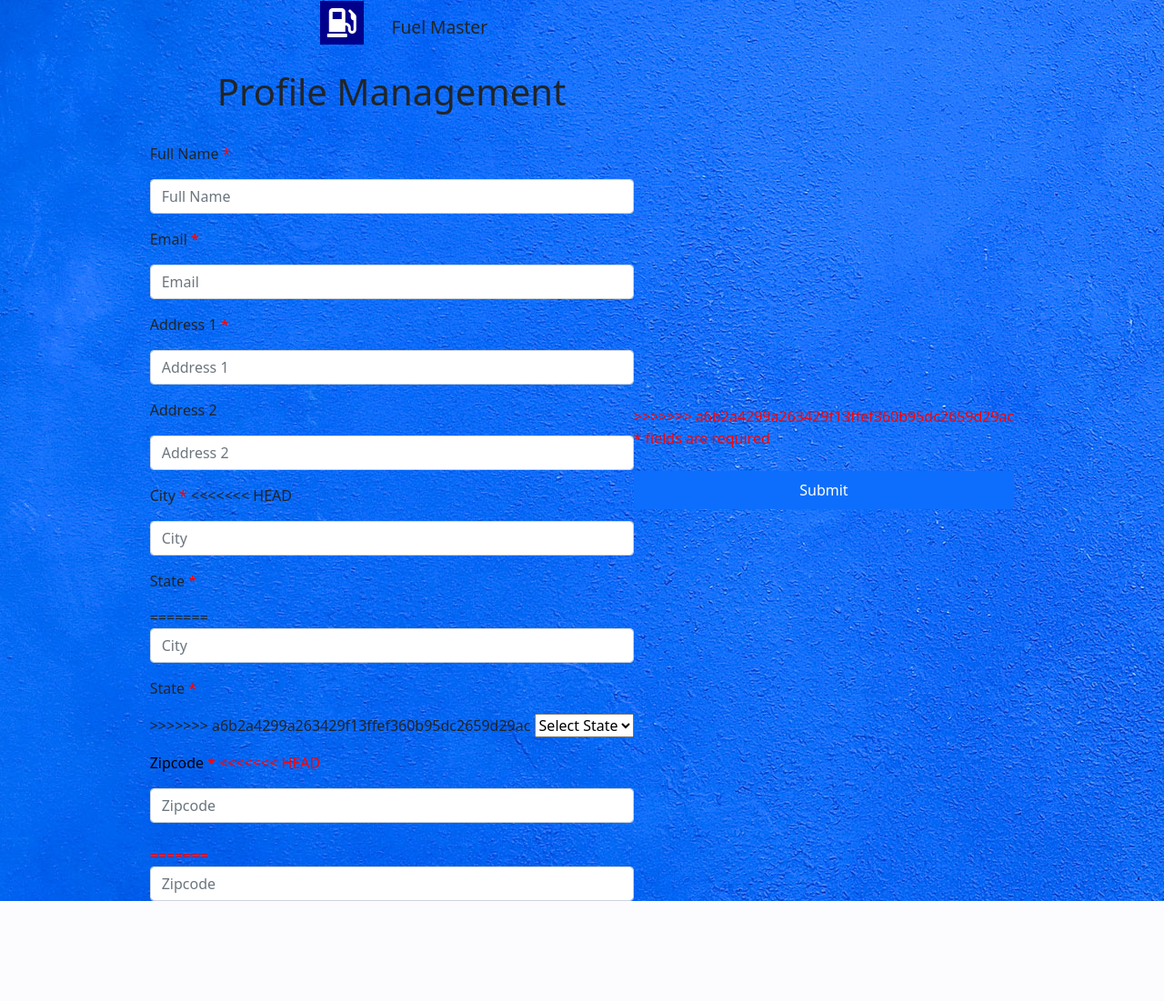
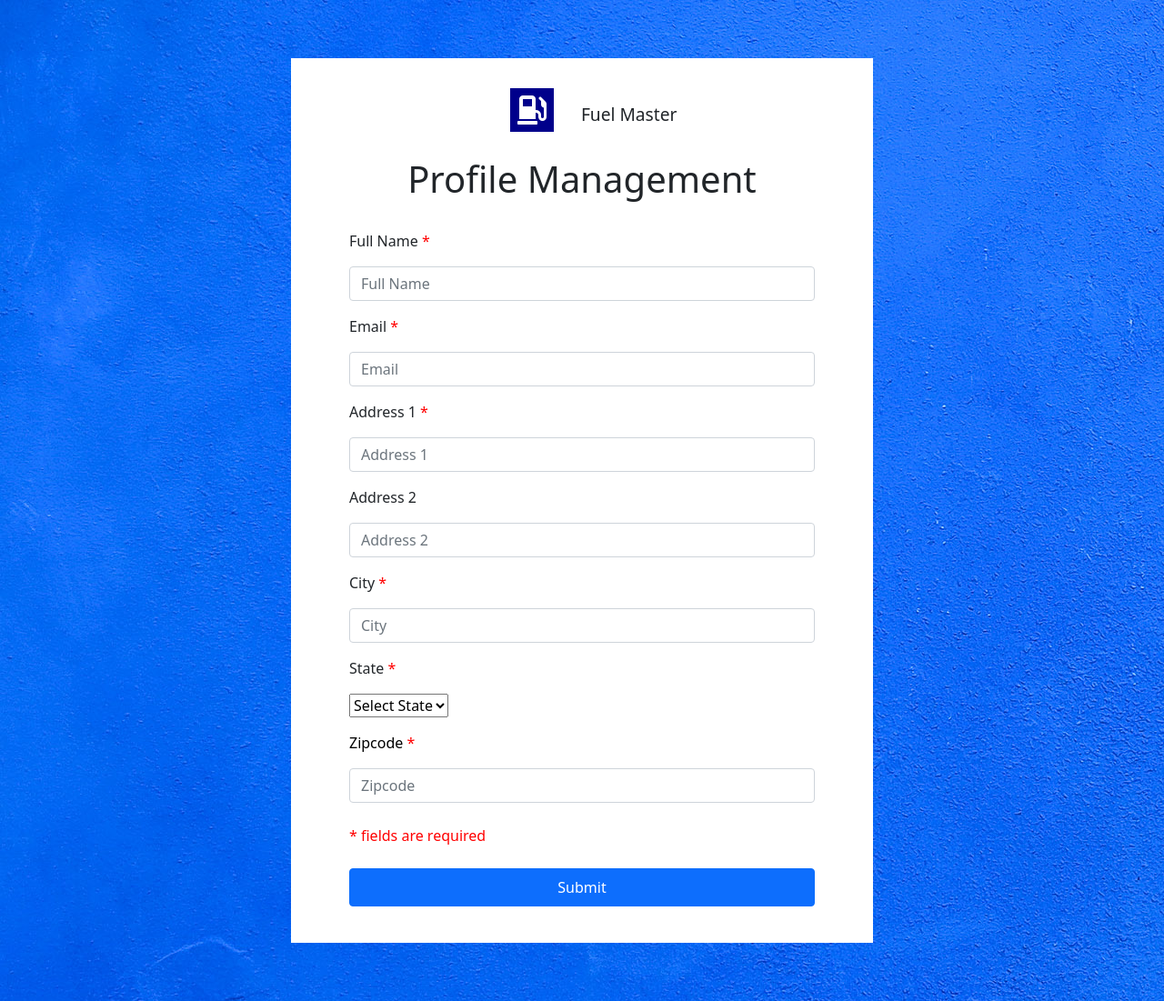
Before and after one commit to HBTHAK01/Fuel_Prediction, a Flask app: page /profile in a window 1280 px wide. Shown: the part 112-1213 px from the top of the page at 91% size. Before the commit the page ends 1103 px from the top, so only its background shows below. Run offline with Flask 2, Linux system fonts and the light colour scheme; some libraries are stand-ins or nearby versions.

Commit message:
pull off main

```diff
--- a/fuel_app/static/css/profile.css
+++ b/fuel_app/static/css/profile.css
@@ -55,7 +55,7 @@ h1{
     margin: 1rem;
 }
 
-.Profile h1{
+.Create h1{
     text-align: center;
 }
 
@@ -106,7 +106,7 @@ button{
 }
 
 @media screen and (max-width: 425px) {
-    .Profile > a{
+    .Create > a{
         float: left;
     }
 }
--- a/fuel_app/templates/forgotPassword.html
+++ b/fuel_app/templates/forgotPassword.html
@@ -28,7 +28,7 @@
                     <input type = "password" class = "form-control" placeholder= "New Password" name="password_Reset" pattern="(?=.*\d)(?=.*[a-z])(?=.*[A-Z]).{7,}" title="Must contain at least one number and one uppercase and lowercase letter, and at least 7 or more characters" required>
 
                     <label for = "password_Reset">Confirm New Password<FONT COLOR=red> * </FONT></label>
-                    <input type = "password" class = "form-control" placeholder= "Confirm Password" name="password_Reset" required>
+                    <input type = "password" class = "form-control" placeholder= "Confirm Password" name="c_password_Reset" required>
                 </div>
                 <br>
                 <p><FONT COLOR=red> * fields are required </FONT></p>
--- a/fuel_app/templates/profile.html
+++ b/fuel_app/templates/profile.html
@@ -5,7 +5,7 @@
 <title>Profile</title>
 <link rel="stylesheet" href="static\css\profile.css"
 
-{% endblock %}S
+{% endblock %}
 
 {% block body %}
 
@@ -32,7 +32,7 @@
 </nav>
 
 <div class = "my-container">
-    <div class = "Profile">
+    <div class = "Create">
         <div class = "icon">
             <i class="fas fa-gas-pump"></i>
             <label>Fuel Master</label>
@@ -55,17 +55,10 @@
                     <input type = "text" class = "form-control" placeholder= "Address 2" name="Address2_Profile" maxlength="100">
 
                     <label for = "city_Profile">City<FONT COLOR=red> * </FONT> </label>
-<<<<<<< HEAD
-                    <input type = "text" class = "form-control" placeholder= "City" name="city_Profile" required>
-
-                    <label for = "state_Profile">State<FONT COLOR=red> * </FONT> </label>
-                        <br>
-=======
                     <input type = "text" class = "form-control" placeholder= "City" name="city_Profile" maxlength="100" required>
 
                     <label for = "state_Profile">State<FONT COLOR=red> * </FONT> </label>
                     <br>
->>>>>>> a6b2a4299a263429f13ffef360b95dc2659d29ac
                         <select id="select-state" placeholder="Pick a state...">
                             <option value=""> Select State </option>
                             <option value="AL">AL</option>
@@ -123,16 +116,10 @@
                     <br>
 
                     <label for = "zipcode_Profile"><FONT COLOR=black>Zipcode<FONT COLOR=red> * </label>
-<<<<<<< HEAD
-                    <input type = "text" class = "form-control" placeholder= "Zipcode" name="zipcode_Profile" required>
-                </div>
-                <br>
-=======
                     <input type = "text" class = "form-control" placeholder= "Zipcode" name="zipcode_Profile" maxlength="9" minlength="5" required>
                 </div>
                 <br>
 
->>>>>>> a6b2a4299a263429f13ffef360b95dc2659d29ac
                 <p><FONT COLOR=red> * fields are required </p>
                 <!-- the button to submit profile details -->
                 <button type = "submit" class = "btn btn-primary">Submit</button>
```
Also changed, not shown: Notes.txt (+17 -0 lines), requirements.txt (+9 -0 lines), tests/conftest.py (added, +23 -0 lines), tests/test_routes.py (added, +31 -0 lines), tests/__init__.py (added).
